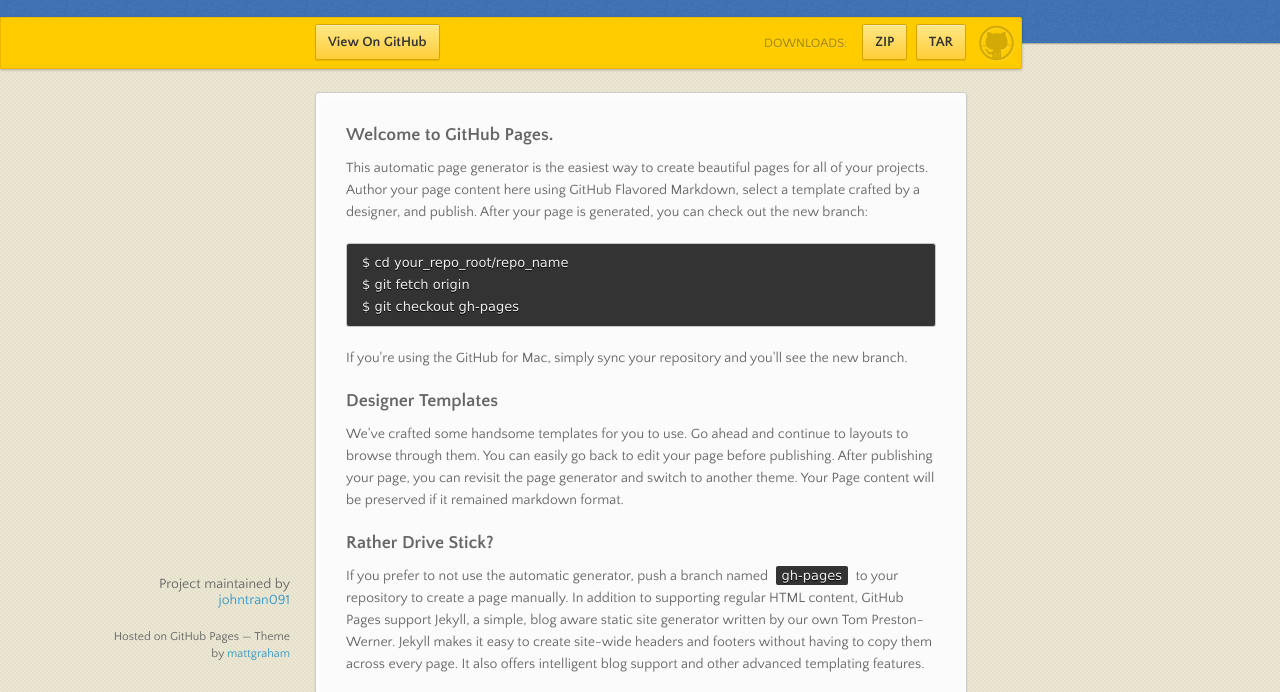
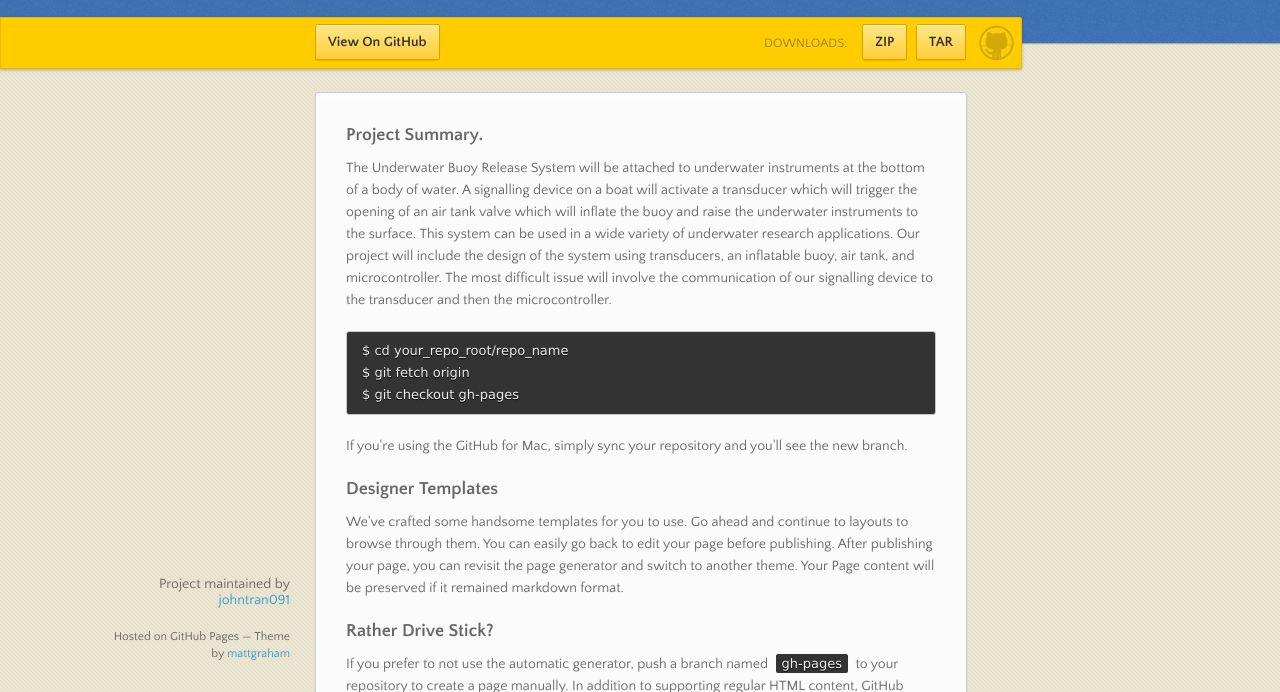
Before and after one commit to johntran091/ELEC-499, a plain HTML site: page index.html in a window 1280 px wide. Shown: the part 98-790 px from the top of the page. Drawn offline with nearby package versions, Linux system fonts and the light colour scheme.

Commit message:
Update index.html

```diff
--- a/index.html
+++ b/index.html
@@ -40,9 +40,11 @@
       </nav>
       <section>
         <h3>
-<a name="welcome-to-github-pages" class="anchor" href="#welcome-to-github-pages"><span class="octicon octicon-link"></span></a>Welcome to GitHub Pages.</h3>
+<a name="welcome-to-github-pages" class="anchor" href="#welcome-to-github-pages"><span class="octicon octicon-link"></span></a>Project Summary.</h3>
 
-<p>This automatic page generator is the easiest way to create beautiful pages for all of your projects. Author your page content here using GitHub Flavored Markdown, select a template crafted by a designer, and publish. After your page is generated, you can check out the new branch:</p>
+<p>The Underwater Buoy Release System will be attached to underwater instruments at the bottom of a body of water. A signalling device on a boat will activate a transducer which will trigger the opening of an air tank valve which will inflate the buoy and raise the underwater instruments to the surface. This system can be used in a wide variety of underwater research applications.
+
+Our project will include the design of the system using transducers, an inflatable buoy, air tank, and microcontroller. The most difficult issue will involve the communication of our signalling device to the transducer and then the microcontroller.</p>
 
 <pre><code>$ cd your_repo_root/repo_name
 $ git fetch origin
```
